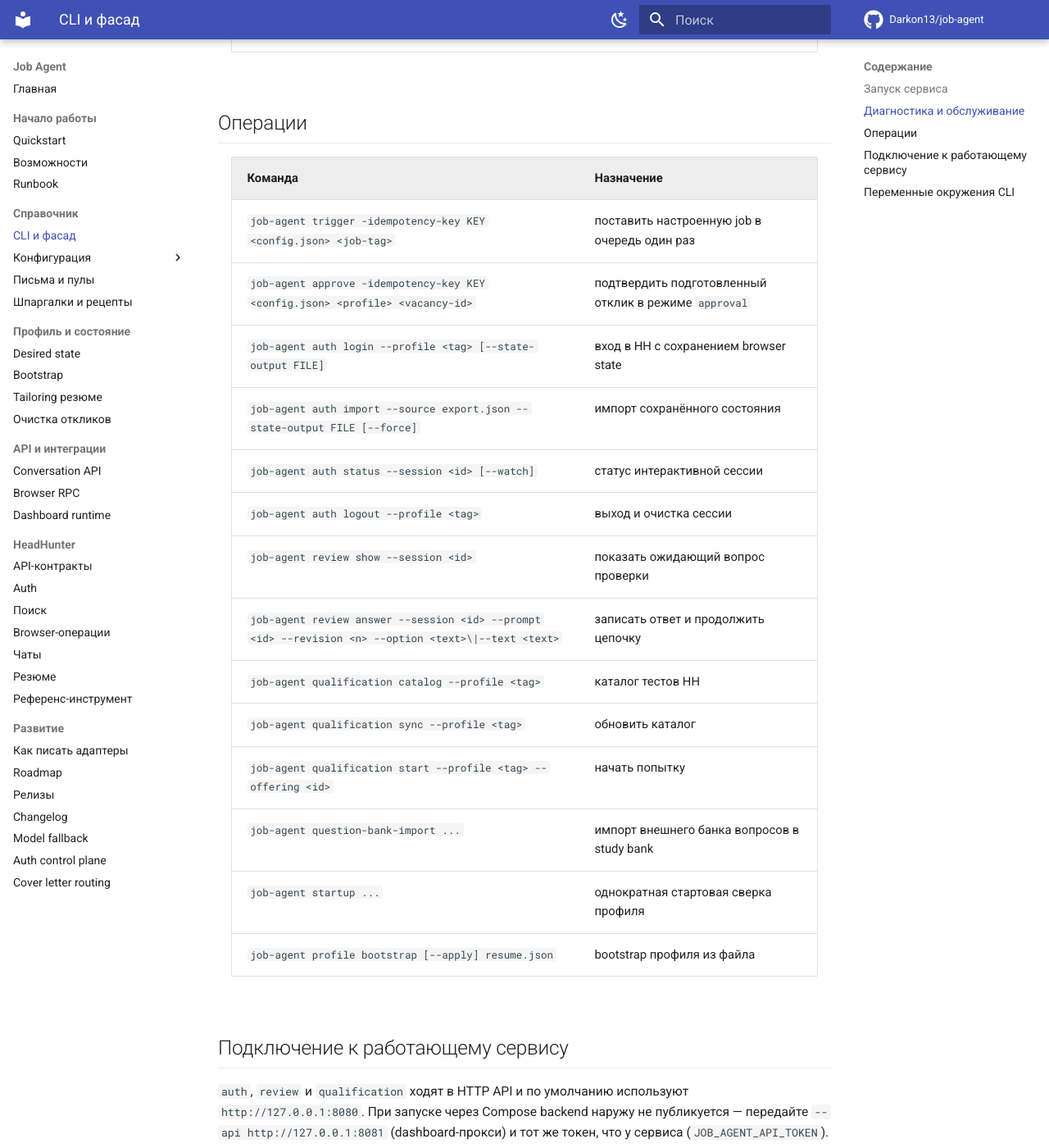
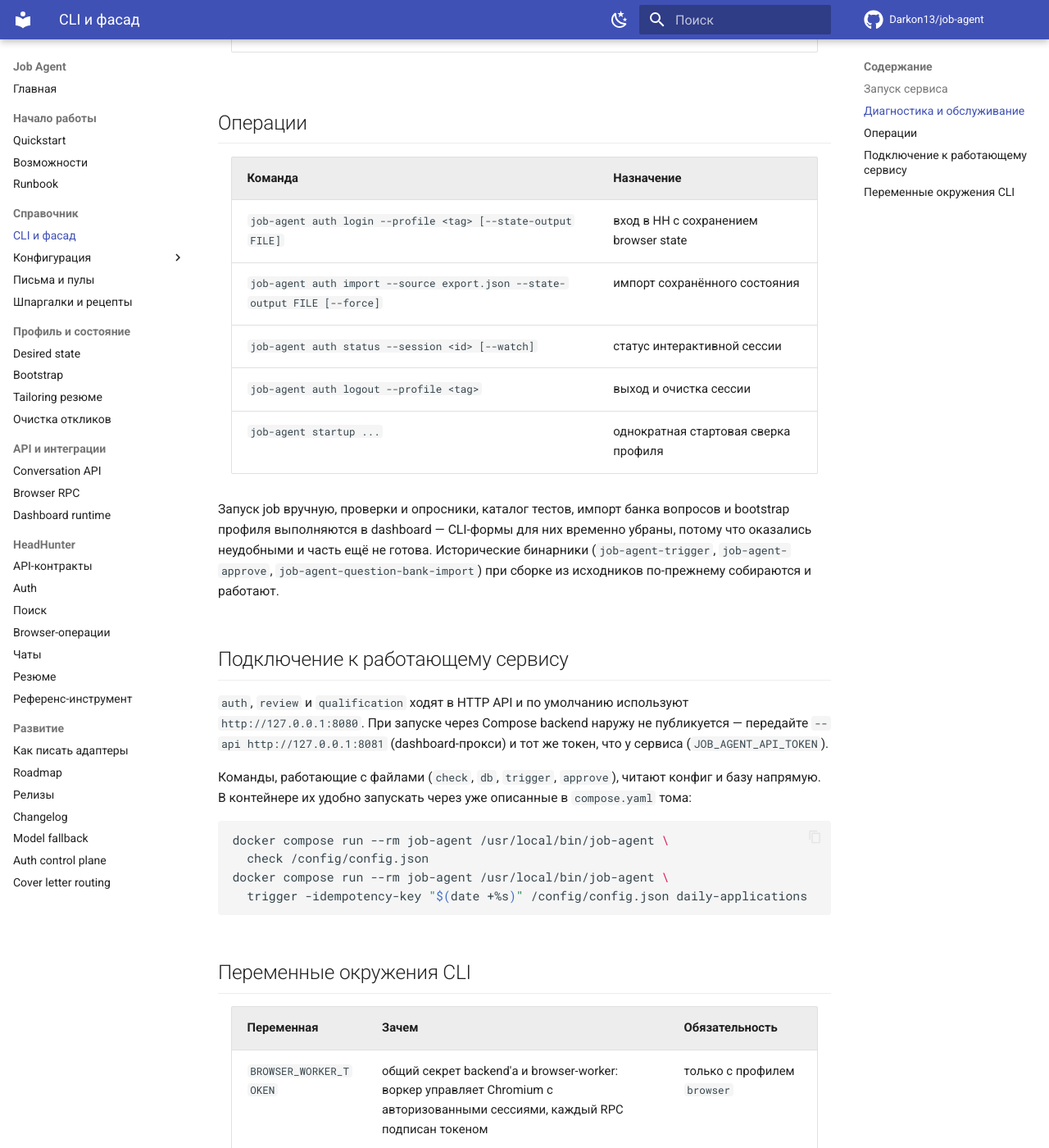
Before and after one commit to Darkon13/job-agent, an MkDocs documentation site: the page built from docs/cli.md, in a window 1280 px wide and 1400 px high, scrolled down 1134 px. Shown: the whole window at 82% size. Built offline with MkDocs 1.6.1 and Material for MkDocs 9.7.7, drawn with Linux system fonts in a browser that asks for light colours; comment, search, counter and statistics services are not loaded.

Commit message:
refactor(cli): trim the facade to the commands that are actually useful
trigger, approve, review, qualification, question-bank-import and profile
bootstrap are gone from job-agent subcommands and from the help/docs: the
dashboard owns those actions, and the CLI forms were awkward or unfinished.
The historical binaries still build from source.

```diff
--- a/docs/cli.md
+++ b/docs/cli.md
@@ -31,20 +31,18 @@
 
 | Команда | Назначение |
 |---|---|
-| `job-agent trigger -idempotency-key KEY <config.json> <job-tag>` | поставить настроенную job в очередь один раз |
-| `job-agent approve -idempotency-key KEY <config.json> <profile> <vacancy-id>` | подтвердить подготовленный отклик в режиме `approval` |
 | `job-agent auth login --profile <tag> [--state-output FILE]` | вход в HH с сохранением browser state |
 | `job-agent auth import --source export.json --state-output FILE [--force]` | импорт сохранённого состояния |
 | `job-agent auth status --session <id> [--watch]` | статус интерактивной сессии |
 | `job-agent auth logout --profile <tag>` | выход и очистка сессии |
-| `job-agent review show --session <id>` | показать ожидающий вопрос проверки |
-| `job-agent review answer --session <id> --prompt <id> --revision <n> --option <text>\|--text <text>` | записать ответ и продолжить цепочку |
-| `job-agent qualification catalog --profile <tag>` | каталог тестов HH |
-| `job-agent qualification sync --profile <tag>` | обновить каталог |
-| `job-agent qualification start --profile <tag> --offering <id>` | начать попытку |
-| `job-agent question-bank-import ...` | импорт внешнего банка вопросов в study bank |
 | `job-agent startup ...` | однократная стартовая сверка профиля |
-| `job-agent profile bootstrap [--apply] resume.json` | bootstrap профиля из файла |
+
+Запуск job вручную, проверки и опросники, каталог тестов, импорт банка
+вопросов и bootstrap профиля выполняются в dashboard — CLI-формы для них
+временно убраны, потому что оказались неудобными и часть ещё не готова.
+Исторические бинарники (`job-agent-trigger`, `job-agent-approve`,
+`job-agent-question-bank-import`) при сборке из исходников по-прежнему
+собираются и работают.
 
 ## Подключение к работающему сервису
 
```
Also changed, not shown: README.md (+5 -7 lines), docs/releasing.md (+5 -3 lines), docs/roadmap-v1.md (+2 -1 lines), 1 other file.
